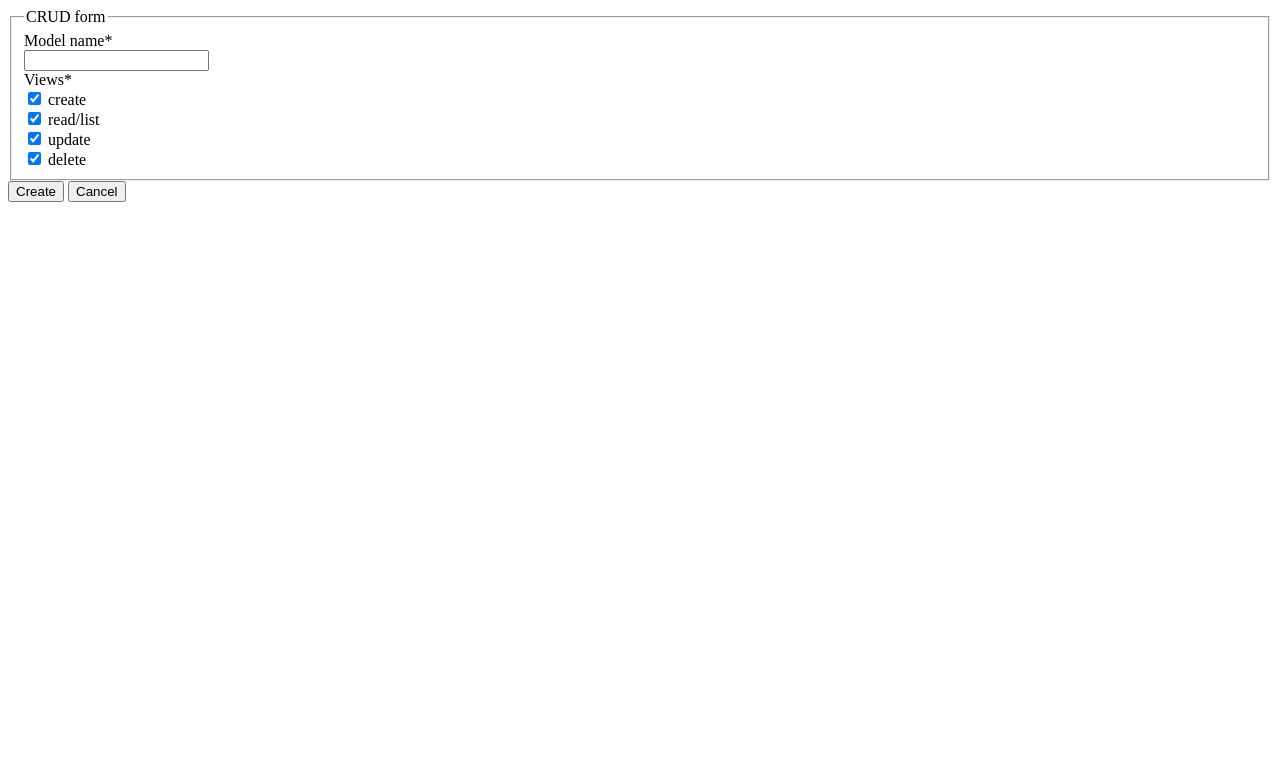
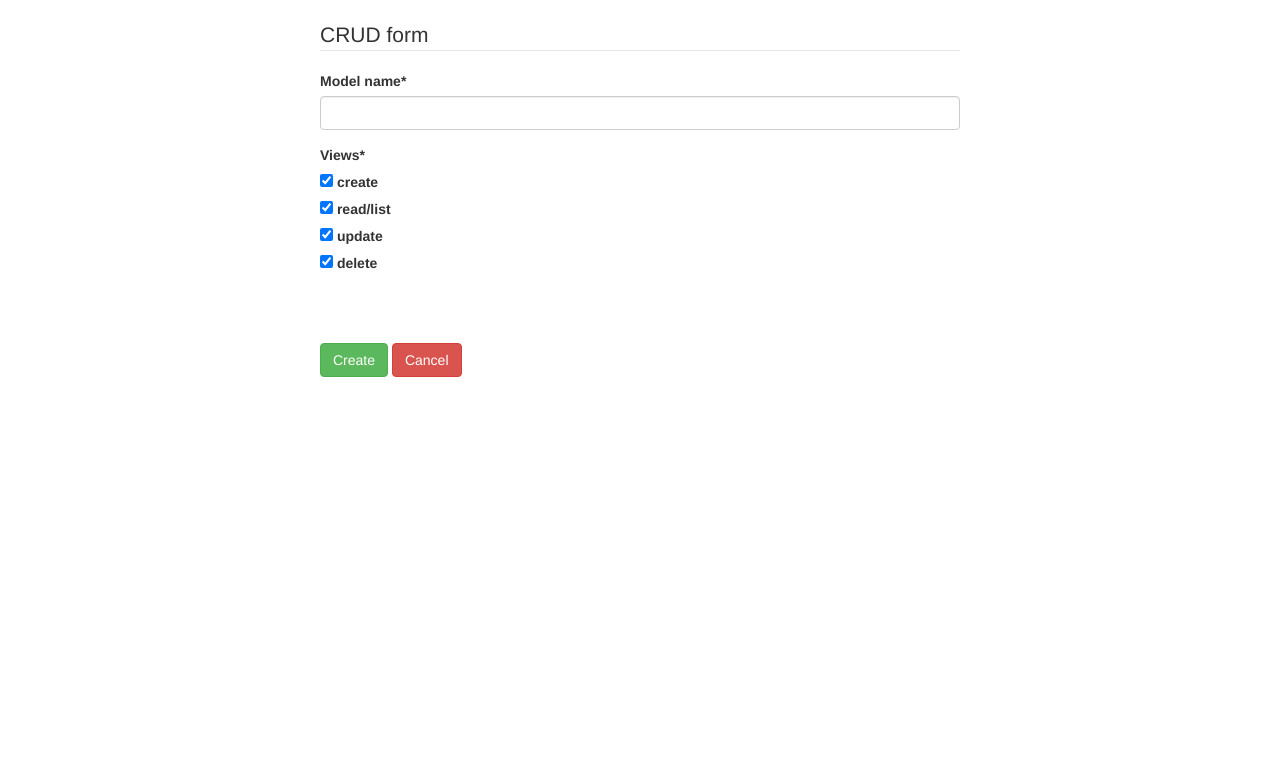
Before and after one commit to jarekswierek/django-automata, a Django app: page /crud/form/ in a window 1280 px wide. Shown: the top 779 px of the page. Run offline with Django 3.2, Linux system fonts and the light colour scheme; some libraries are stand-ins or nearby versions.

Commit message:
django-bootstrap3 + crud form layout

```diff
--- a/crud/forms.py
+++ b/crud/forms.py
@@ -4,7 +4,7 @@ from django.urls import reverse
 
 from crispy_forms.helper import FormHelper
 from crispy_forms.layout import Layout, Fieldset, Submit
-from crispy_forms.bootstrap import FormActions
+from crispy_forms.bootstrap import FormActions, InlineCheckboxes
 
 
 class CrudForm(forms.Form):
@@ -22,20 +22,22 @@ class CrudForm(forms.Form):
     )
 
     def __init__(self, *args, **kwargs):
+        super(CrudForm, self).__init__(*args, **kwargs)
 
         cancel_url = reverse('main_menu')
         cancel = 'window.location.href="{}"'.format(cancel_url)
 
-        super(CrudForm, self).__init__(*args, **kwargs)
         self.helper = FormHelper()
         self.helper.layout = Layout(
             Fieldset(
                 'CRUD form',
                 'model_name',
-                'views'
+                InlineCheckboxes('views')
             ),
             FormActions(
-                Submit('save', 'Create', css_class="btn-primary"),
-                Submit('cancel', 'Cancel', onclick=cancel)
+                Submit('save', 'Create', css_class="btn-success"),
+                Submit('cancel', 'Cancel', css_class="btn-danger",
+                       onclick=cancel),
+                css_class="form-group buttons"
             )
         )
--- a/crud/templates/crud_form.html
+++ b/crud/templates/crud_form.html
@@ -1,8 +1,20 @@
 {% load crispy_forms_tags %}
+{% load staticfiles %}
+
+{# Load the tag library #}
+{% load bootstrap3 %}
+
+{# Load CSS and JavaScript #}
+{% bootstrap_css %}
+{% bootstrap_javascript %}
+
+{# Display django.contrib.messages as Bootstrap alerts #}
+{% bootstrap_messages %}
 
 <!DOCTYPE html>
 <html>
 <head lang="en">
+    <link rel="stylesheet" href="{% static 'css/main.css' %}">
     <meta charset="UTF-8">
     <title></title>
 </head>
--- a/requirements.txt
+++ b/requirements.txt
@@ -1,2 +1,3 @@
 Django==1.11
 django-crispy-forms
+django-bootstrap3
--- /dev/null
+++ b/static/css/main.css
@@ -0,0 +1,7 @@
+body {
+    margin: 20px 25% 20px 25%;
+}
+
+.buttons {
+    margin-top: 50px;
+}
```
Also changed, not shown: django_automata/settings.py (+6 -1 lines).
